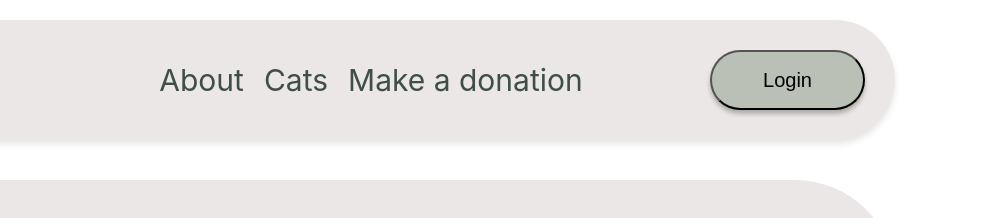
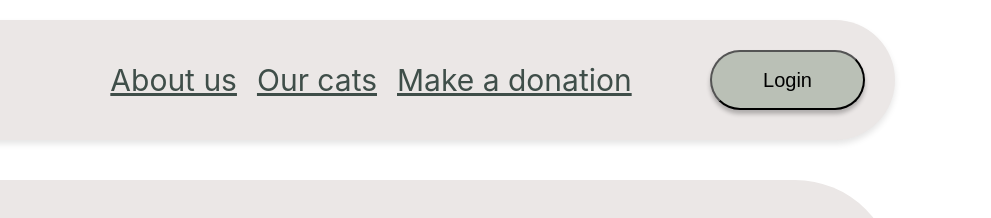
Before and after one commit to VladimirKomov/feline_friends, a website with bundled scripts: page frontend/index.html in a window 1280 px wide. Shown: the top 218 px of the page, 289-1280 px from the left. Built offline with nearby package versions, Linux system fonts and the light colour scheme; no server answers.

Commit message:
Update menu links and CSS styling

```diff
--- a/frontend/css/style.css
+++ b/frontend/css/style.css
@@ -62,7 +62,7 @@ body {
     display: flex;
     align-items: center;
     justify-content: center;
-    text-decoration: none;
+    /*text-decoration: none;*/
     transition: background 0.3s, box-shadow 0.3s, color 0.3s, text-decoration 0.3s;
     cursor: pointer;
     color: inherit;
--- a/frontend/index.html
+++ b/frontend/index.html
@@ -15,8 +15,8 @@
         <div id="logoText">Feline Friends TA</div>
     </div>
     <div id="menu">
-        <a id="about" class="menuItem" href="about.html">About</a>
-        <a id="adoptCat" class="menuItem" href="cats.html">Cats</a>
+        <a id="about" class="menuItem" href="about.html">About us</a>
+        <a id="adoptCat" class="menuItem" href="cats.html">Our cats</a>
         <a id="makeDonation" class="menuItem" href="donation.html">Make a donation</a>
     </div>
     <button id="login">Login</button>
```
